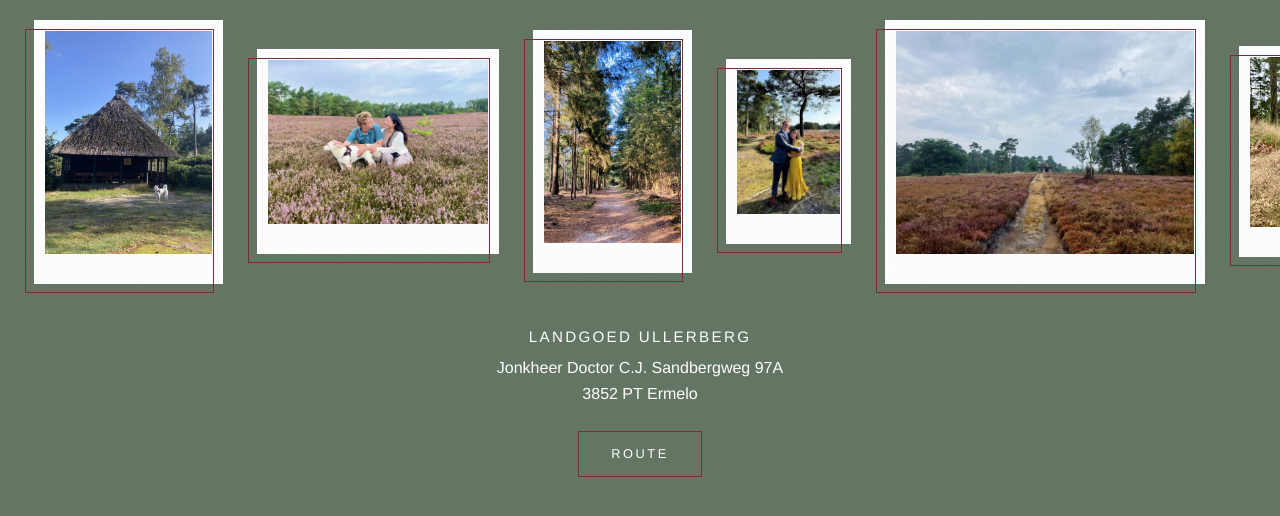
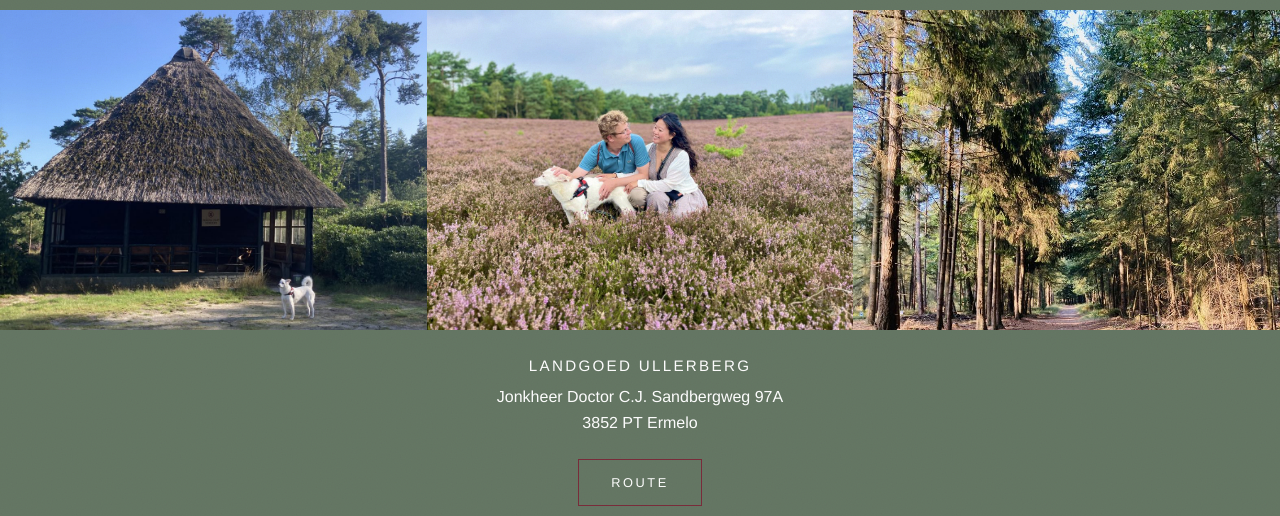
Before and after one commit to AdiaLumadjeng/cj-adia, a plain HTML site: page locatie.html in a window 1280 px wide. Shown: the part 158-674 px from the top of the page. Drawn offline with Linux system fonts and the light colour scheme.

Commit message:
Add files via upload

```diff
--- a/locatie.html
+++ b/locatie.html
@@ -9,7 +9,7 @@
   <link rel="preconnect" href="https://fonts.googleapis.com">
   <link rel="preconnect" href="https://fonts.gstatic.com" crossorigin>
   <link href="https://fonts.googleapis.com/css2?family=Reenie+Beanie&family=Shadows+Into+Light&display=swap" rel="stylesheet">
-  <link rel="stylesheet" href="style.css?v=7">
+  <link rel="stylesheet" href="style.css?v=8">
   <script>document.documentElement.className = "js";</script>
 </head>
 <body>
@@ -31,14 +31,14 @@
 
     <!-- Fotoband: scroll naar links en rechts. Nieuwe foto toevoegen? Kopieer een regel en pas de bestandsnaam aan. -->
     <div class="band reveal">
-      <div class="foto"><img src="images/locatie-1.jpg" width="1050" height="1400" alt="Houten hut met rieten dak op de heide"></div>
-      <div class="foto"><img src="images/locatie-5.jpg" width="1200" height="900" alt="Caspar Jan, Adia en Ellie in de bloeiende heide"></div>
-      <div class="foto"><img src="images/locatie-6.jpg" width="816" height="1200" alt="Zandpad door het bos"></div>
-      <div class="foto"><img src="images/locatie-8.jpg" width="858" height="1200" alt="Caspar Jan en Adia op de heide, in pak en gele jurk"></div>
-      <div class="foto"><img src="images/locatie-3.jpg" width="1400" height="1050" alt="Heidepad met een hut in de verte"></div>
-      <div class="foto"><img src="images/locatie-4.jpg" width="904" height="1200" alt="Witte hond op de heide"></div>
-      <div class="foto"><img src="images/locatie-7.jpg" width="900" height="1200" alt="Man op een bankje met een witte hond"></div>
-      <div class="foto"><img src="images/locatie-2.jpg" width="1400" height="988" alt="Caspar Jan en Adia op de heide"></div>
+      <img src="images/locatie-1.jpg" width="1050" height="1400" alt="Houten hut met rieten dak op de heide">
+      <img src="images/locatie-5.jpg" width="1200" height="900" alt="Caspar Jan, Adia en Ellie in de bloeiende heide">
+      <img src="images/locatie-6.jpg" width="816" height="1200" alt="Zandpad door het bos">
+      <img src="images/locatie-8.jpg" width="858" height="1200" alt="Caspar Jan en Adia op de heide, in pak en gele jurk">
+      <img src="images/locatie-3.jpg" width="1400" height="1050" alt="Heidepad met een hut in de verte">
+      <img src="images/locatie-4.jpg" width="904" height="1200" alt="Witte hond op de heide">
+      <img src="images/locatie-7.jpg" width="900" height="1200" alt="Man op een bankje met een witte hond">
+      <img src="images/locatie-2.jpg" width="1400" height="988" alt="Caspar Jan en Adia op de heide">
     </div>
 
     <div class="binnen adres reveal">
@@ -53,6 +53,6 @@
     <p class="voet-naam">Caspar Jan <span class="amp">&amp;</span> Adia</p>
   </footer>
 
-  <script src="script.js?v=7"></script>
+  <script src="script.js?v=8"></script>
 </body>
 </html>
--- a/style.css
+++ b/style.css
@@ -9,7 +9,10 @@
 
 * { box-sizing: border-box; }
 
-html { scroll-behavior: smooth; }
+html {
+  scroll-behavior: smooth;
+  -webkit-text-size-adjust: 100%;
+}
 
 body {
   margin: 0;
@@ -84,6 +87,7 @@ body::after {
 /* Voorpagina */
 .hero {
   min-height: 90vh;
+  min-height: 90svh;
   display: flex;
   flex-direction: column;
   align-items: center;
@@ -242,54 +246,34 @@ footer .voet-naam {
 
 .page-vol .page-title { margin-bottom: 0.5rem; }
 
-/* Band met foto's over de hele breedte, zijwaarts scrollen als het niet past.
-   Elke foto is een polaroid met een bordeaux lijn die iets naar links en
-   omlaag is verschoven. Hoogte aanpassen? Verander de getallen bij height. */
+/* Band met foto's over de hele breedte: 3 foto's tegelijk, zijwaarts scrollen voor de rest.
+   Elke foto wordt uit het midden bijgesneden. Hoogte aanpassen? Verander de getallen bij height.
+   Meer of minder foto's tegelijk? Verander de 3 in "calc(100% / 3)" hieronder (op telefoons: de 2). */
 .band {
   display: flex;
-  align-items: center;
-  gap: 34px;
-  height: clamp(200px, 37vh, 360px);
-  margin: 0.8rem 0 1.2rem;
-  padding: 10px 34px 22px;
+  height: 40vh;
+  height: clamp(220px, 40svh, 420px);
+  margin: 0.8rem 0 1.5rem;
   overflow-x: auto;
+  scroll-snap-type: x mandatory;
   scrollbar-width: thin;
   scrollbar-color: rgba(255, 255, 255, 0.5) transparent;
 }
 
-.foto {
-  position: relative;
+.band img {
   flex: none;
-  display: flex;
+  display: block;
+  width: calc(100% / 3);
   height: 100%;
-  padding: 11px 11px 30px;
-  background: #ffffff;
+  object-fit: cover;
+  object-position: center;
+  scroll-snap-align: start;
 }
 
-.foto img {
-  display: block;
-  height: 100%;
-  width: auto;
+/* Op een telefoon: 2 foto's tegelijk, anders worden ze te smal */
+@media (max-width: 639px) {
+  .band img { width: calc(100% / 2); }
 }
-
-/* De bordeaux lijn: verschuif met de getallen bij translate (links, omlaag) */
-.foto::after {
-  content: "";
-  position: absolute;
-  inset: 0;
-  border: 1.5px solid var(--bordeaux);
-  transform: translate(-9px, 9px);
-  pointer-events: none;
-}
-
-.foto:nth-child(8n+1) { height: 100%; }
-.foto:nth-child(8n+2) { height: 78%; }
-.foto:nth-child(8n+3) { height: 92%; }
-.foto:nth-child(8n+4) { height: 70%; }
-.foto:nth-child(8n+5) { height: 100%; }
-.foto:nth-child(8n+6) { height: 80%; }
-.foto:nth-child(8n+7) { height: 94%; }
-.foto:nth-child(8n+8) { height: 72%; }
 
 .adres p {
   margin: 0;
@@ -367,6 +351,31 @@ a:hover,
   opacity: 1;
 }
 
+/* ---------- Telefoon ---------- */
+@media (max-width: 639px) {
+  .nav {
+    gap: 0 1rem;
+    padding: 0.5rem 0.6rem;
+  }
+
+  .nav a {
+    padding: 0.3rem 0;
+    font-size: 0.7rem;
+    letter-spacing: 0.1em;
+  }
+
+  section { scroll-margin-top: 5rem; }
+
+  .hero { padding: 2rem 1rem; }
+  .small-caps { font-size: 1.3rem; }
+  .date { font-size: 1.5rem; }
+  .place { font-size: 1.1rem; }
+  .names { font-size: clamp(2.1rem, 9.5vw, 3rem); }
+  .page-title { font-size: clamp(2.2rem, 10vw, 3rem); }
+  .page { padding-top: 2rem; }
+  main { padding-left: 1.2rem; padding-right: 1.2rem; }
+}
+
 /* Geen animaties voor wie dat liever niet heeft */
 @media (prefers-reduced-motion: reduce) {
   html { scroll-behavior: auto; }
```
Also changed, not shown: index.html (+2 -2 lines), praktisch.html (+2 -2 lines), programma.html (+2 -2 lines), rsvp.html (+2 -2 lines).
